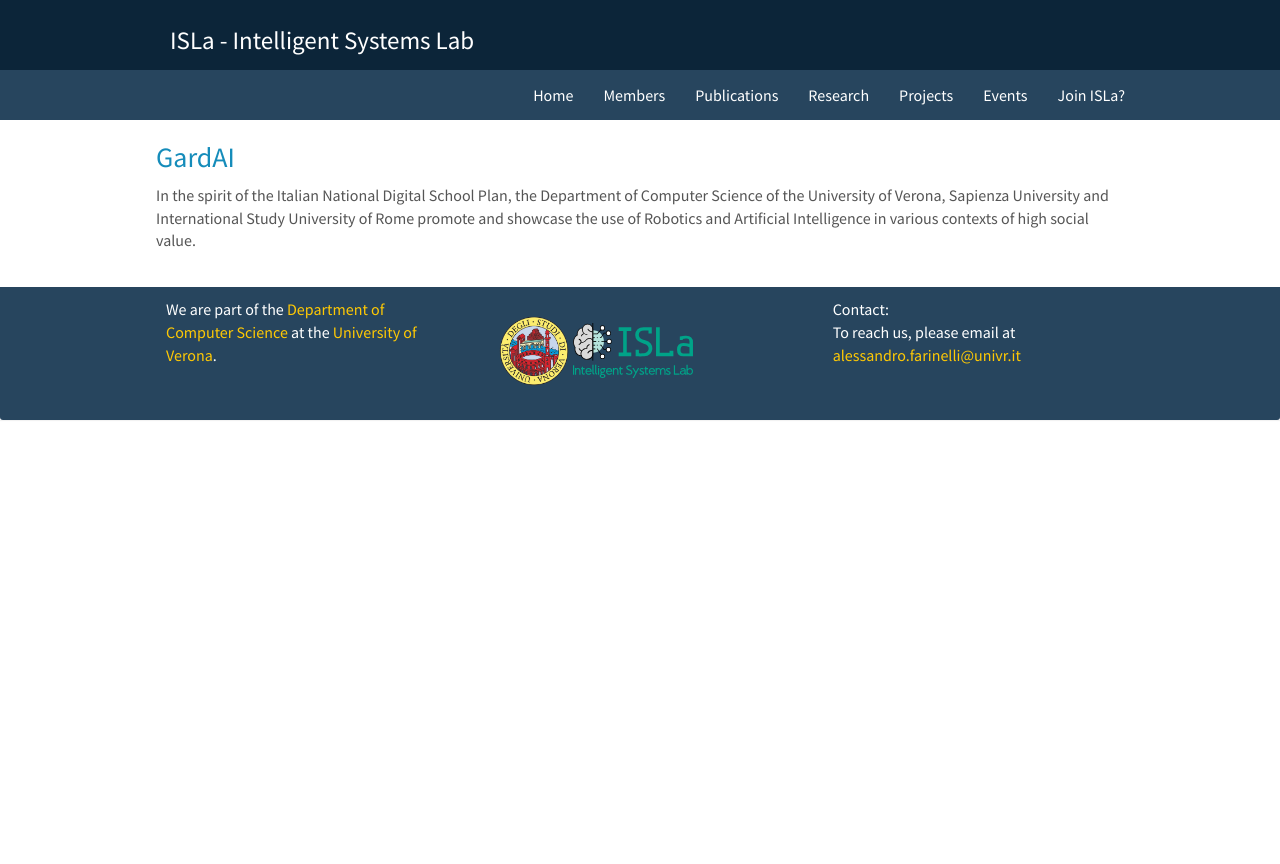
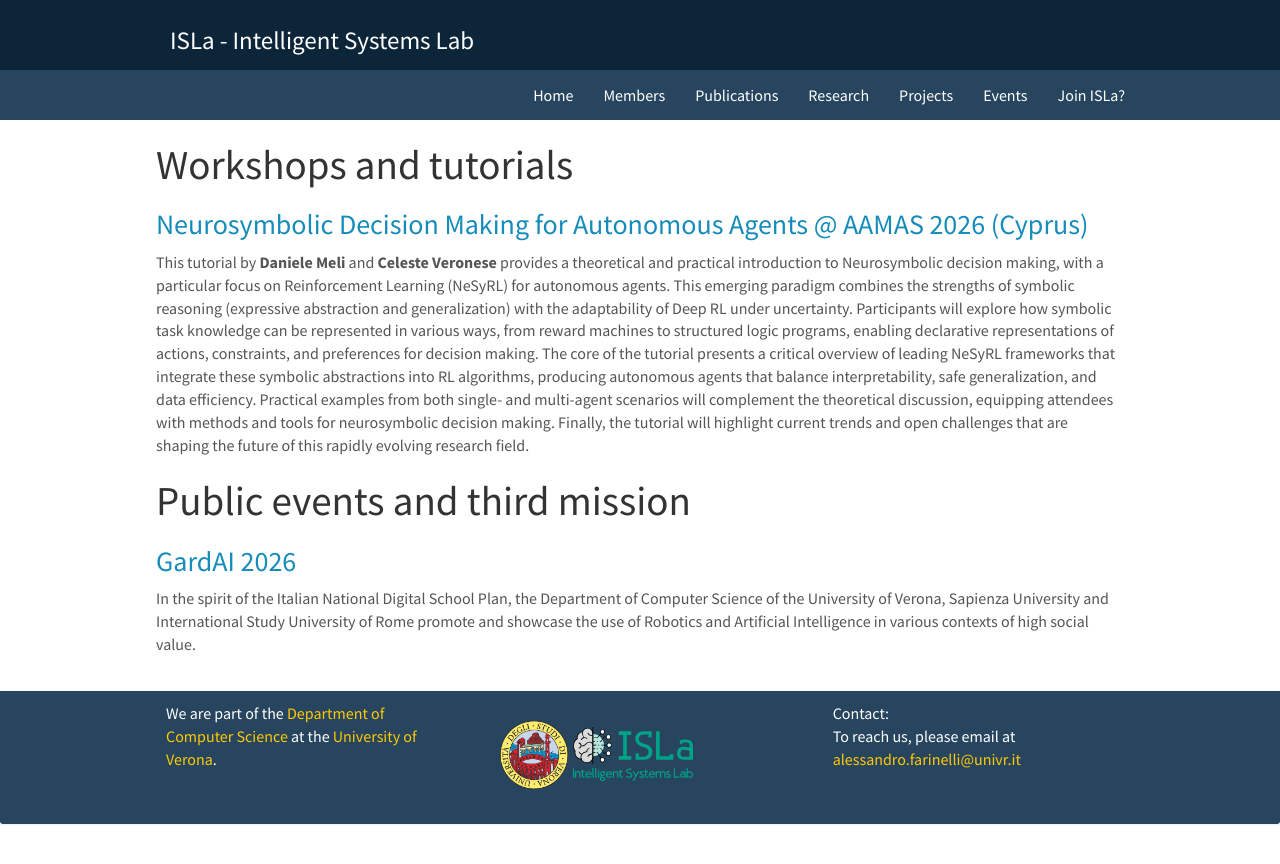
Before and after one commit to Isla-lab/Isla-lab.github.io, a Jekyll site: the page built from _pages/events.md, in a window 1280 px wide. Shown: the top 864 px of the page. Built offline with Jekyll 4.4.1, drawn with Linux system fonts in a browser that asks for light colours; nearby versions of some CDN libraries.

Commit message:
updated events

```diff
--- a/_data/pubs.bib
+++ b/_data/pubs.bib
@@ -1000,7 +1000,7 @@
 
 @ARTICLE{Piccinelli2026,
 	author = {Piccinelli, Nicola and Meli, Daniele and Bonoldi, Enrico and Muradore, Riccardo},
-	title = {Passive Reinforcement Learning with Optimal Control for Safe Convergence in Cyberâ€“physical Systems},
+	title = {Passive Reinforcement Learning with Optimal Control for Safe Convergence in Cyber-physical Systems},
 	year = {2026},
 	journal = {Robotics and Autonomous Systems},
 	volume = {197},
--- a/_pages/events.md
+++ b/_pages/events.md
@@ -6,6 +6,14 @@ sitemap: false
 permalink: /events/
 ---
 
-### [GardAI](https://isla-lab.github.io/events/gardai/)
+# Workshops and tutorials
+
+### [Neurosymbolic Decision Making for Autonomous Agents @ AAMAS 2026 (Cyprus)](https://sites.google.com/view/aamas2026-nesy-tutorial/)
+
+This tutorial by **Daniele Meli** and **Celeste Veronese** provides a theoretical and practical introduction to Neurosymbolic decision making, with a particular focus on Reinforcement Learning (NeSyRL) for autonomous agents. This emerging paradigm combines the strengths of symbolic reasoning (expressive abstraction and generalization) with the adaptability of Deep RL under uncertainty. Participants will explore how symbolic task knowledge can be represented in various ways, from reward machines to structured logic programs, enabling declarative representations of actions, constraints, and preferences for decision making. The core of the tutorial presents a critical overview of leading NeSyRL frameworks that integrate these symbolic abstractions into RL algorithms, producing autonomous agents that balance interpretability, safe generalization, and data efficiency. Practical examples from both single- and multi-agent scenarios will complement the theoretical discussion, equipping attendees with methods and tools for neurosymbolic decision making. Finally, the tutorial will highlight current trends and open challenges that are shaping the future of this rapidly evolving research field.
+
+# Public events and third mission
+
+### [GardAI 2026](https://isla-lab.github.io/events/gardai/)
 
 In the spirit of the Italian National Digital School Plan, the Department of Computer Science of the University of Verona, Sapienza University and International Study University of Rome promote and showcase the use of Robotics and Artificial Intelligence in various contexts of high social value.
```
